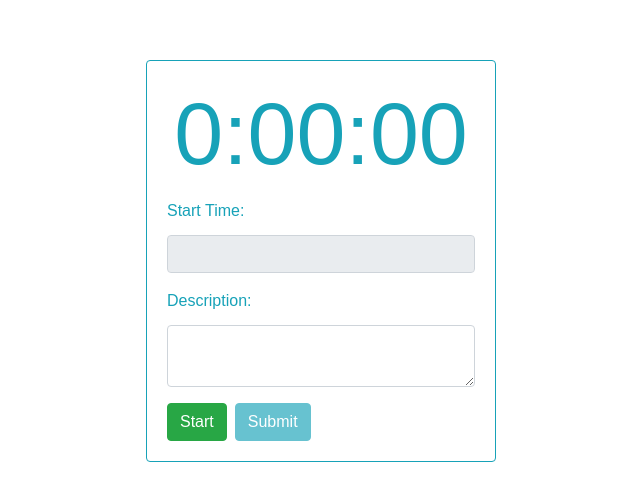
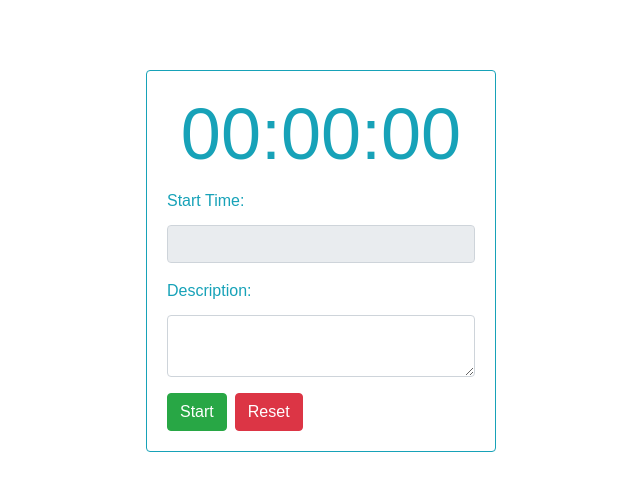
Before and after one commit to Brandon225/timetrack, a React (Create React App) app: page / in a window 1280 px wide. Shown: the part 139-640 px from the top of the page, without its empty margins (319-959 px from the left). Built offline with nearby package versions, Linux system fonts and the light colour scheme.

Commit message:
Added state to track time

```diff
--- a/src/App.js
+++ b/src/App.js
@@ -3,20 +3,76 @@ import React, { Component } from 'react';
 import './App.css';
 
 class App extends Component {
+
+    state = {
+        running: false,
+        elapsedTime: 0,
+        previousTime: 0
+    }
+
+    componentDidMount() {
+        console.log(`componentDidMount`);
+        this.interval = setInterval(this.onTick, 100);
+    }
+
+    componentWillUnMount() {
+        console.log(`componentWillUnMount`);
+
+        // cleanup interval
+        clearInterval(this.interval);
+    }
+
+    onTick = () => {
+        console.log('onTick');
+
+        if (this.state.running)
+        {
+            var now = Date.now();
+            this.setState({
+                previousTime: now,
+                elapsedTime: this.state.elapsedTime + (now - this.state.previousTime),
+            });
+        }
+    };
+
+    onStart = () => {
+        console.log('onStart!');
+        this.setState({
+            running: true,
+            previousTime: Date.now(),
+        });
+
+    };
+
+    onStop = () => {
+        console.log('onStop!');
+        this.setState({ running: false });
+    };
+
+    onReset = () => {
+        console.log('onReset!');
+        this.setState({
+            elapsedTime: 0,
+            previousTime: Date.now(),
+        });
+    };
+
     render() {
+        var seconds = Math.floor(this.state.elapsedTime / 1000);
+
+        var date = new Date(null);
+        date.setSeconds(seconds); // specify value for SECONDS here
+        var displayTime = date.toISOString().substr(11, 8);
+
         return (
             <div className="App">
-            {/* <header className="App-header mb-4">
-                <img src={logo} className="App-logo" alt="logo" />
-                <h1 className="App-title">Time Track</h1>
-            </header> */}
                 <div className="container">
                     <div className="row justify-content-center align-items-center">
                         <div className="col-4 mx-auto">
                             <div className="card text-info border-info">
-                            <form className="form">
+                                {/* <form className="form"> */}
                                     <div className="card-body">
-                                    <h2 className="card-title text-center display-2">0:00:00</h2>
+                                    <h2 className="card-title text-center display-3">{displayTime}</h2>
                                         <input type="hidden" value="0:00:00" />
 
                                         <div className="form-group">
@@ -29,14 +85,17 @@ class App extends Component {
                                             <textarea className="form-control" name="description"></textarea>
                                         </div>
 
-                                    <button type="button" className="btn btn-success">Start</button>
-                                    <button type="submit" className="btn btn-info ml-2" disabled>Submit</button>
+                                        <button type="button" className="btn btn-success" onClick={this.state.running ? this.onStop : this.onStart}>{this.state.running ? 'Stop' : 'Start'}</button>
+
+                                        <button type="button" className="btn btn-danger ml-2" onClick={this.onReset}>Reset</button>
+
+                                        {/* <button type="submit" className="btn btn-info ml-2" disabled>Submit</button>                                 */}
                                     </div>
                                     {/* <div className="card-footer bg-transparent border-info">
                                         <button type="button" className="btn btn-info">Start</button>
                                         <button type="submit" className="btn btn-success">Submit</button>
                                     </div> */}
-                            </form>
+                                {/* </form> */}
                             </div>
 
                         </div>
```
Lines whose indentation alone changed are shown as unchanged.
